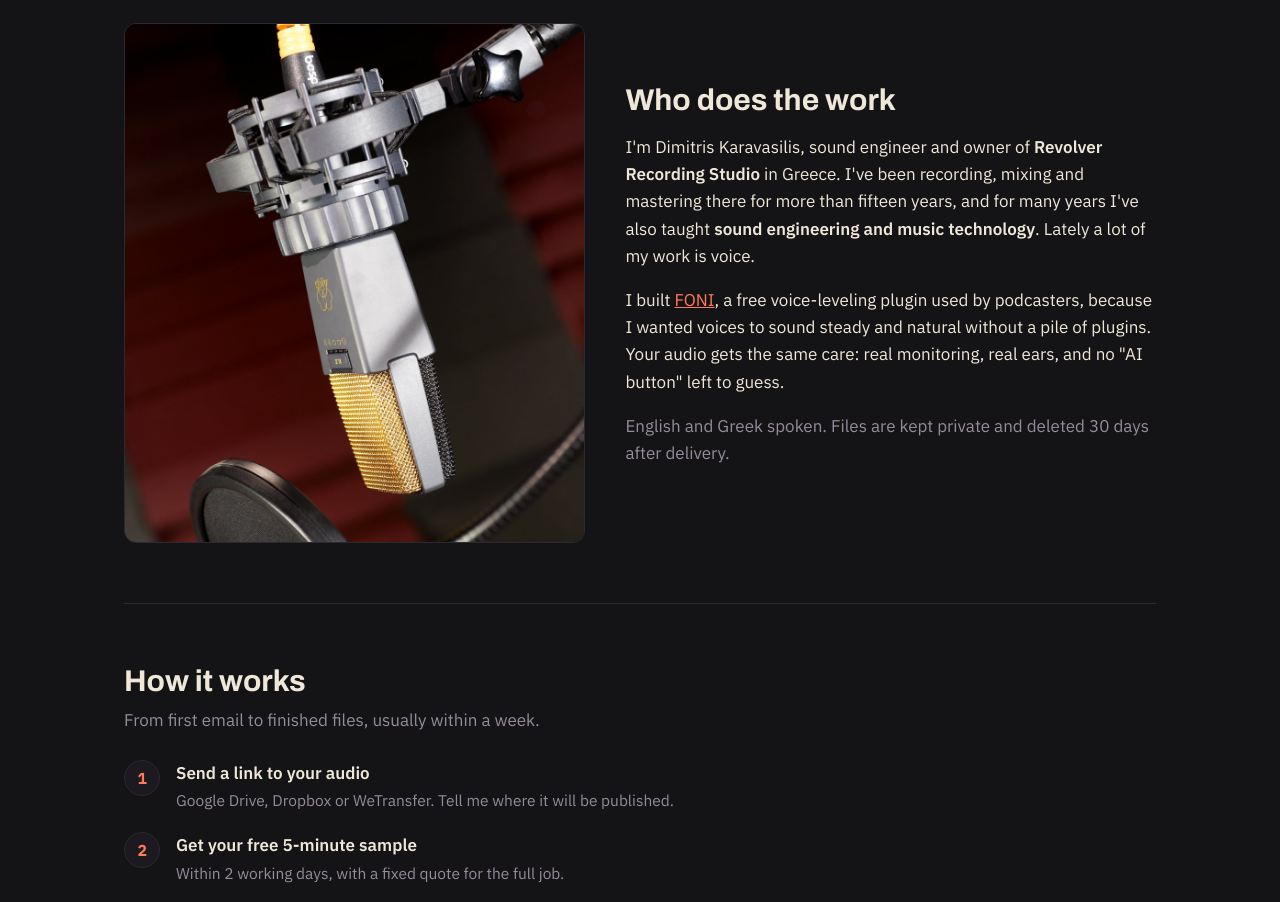
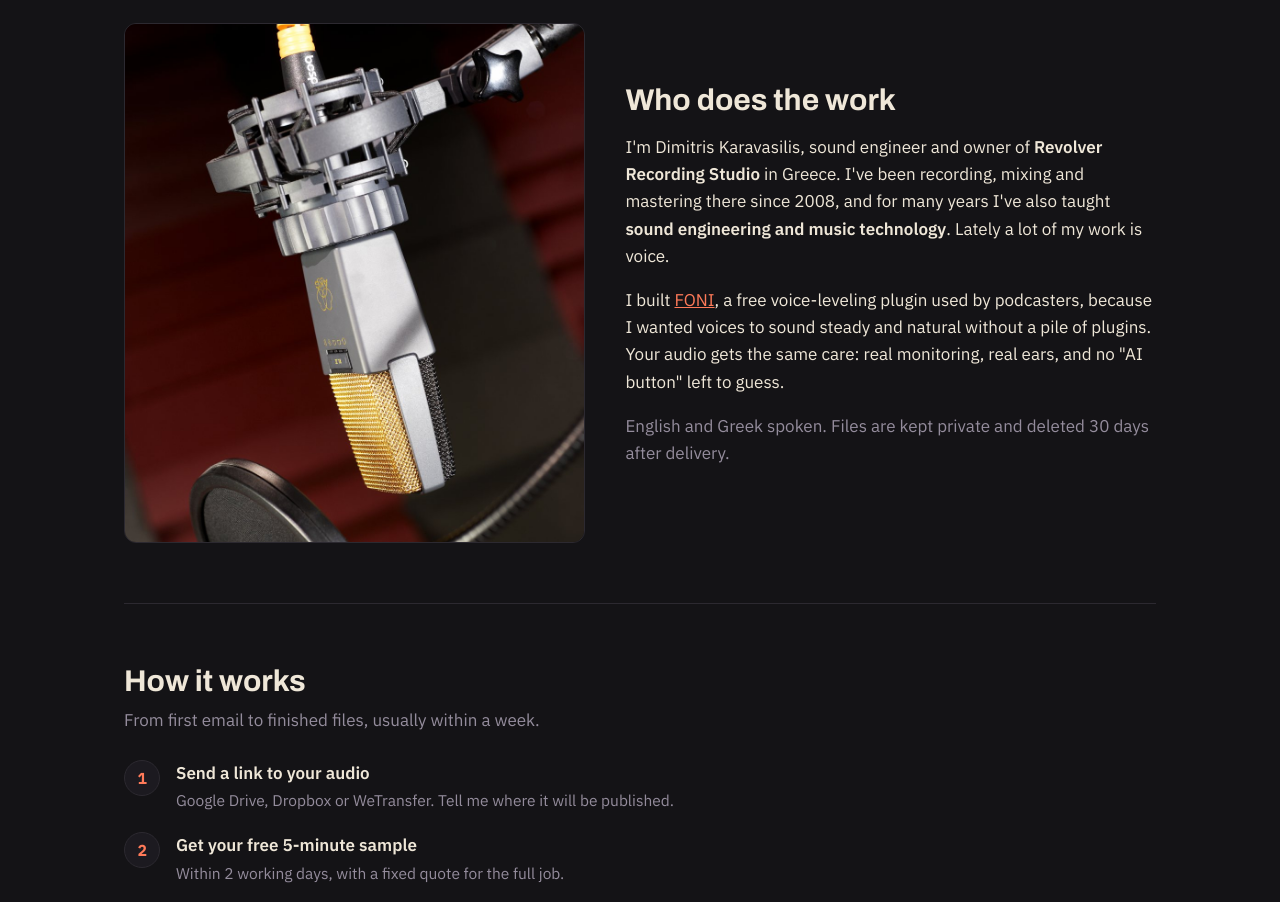
Before and after one commit to revolver-audio/revolver-audio.github.io, a plain HTML site: page services.html in a window 1280 px wide. Shown: the part 1780-2682 px from the top of the page. Drawn offline with Linux system fonts and the light colour scheme.

Commit message:
Services: studio since 2008

```diff
--- a/services.html
+++ b/services.html
@@ -133,7 +133,7 @@ footer{padding:28px 0 40px;color:var(--dim);font-size:14px}
     <img src="studio-7443.jpg" alt="Condenser microphone in the Revolver Audio studio" style="max-height:520px;object-fit:cover">
     <div>
       <h2>Who does the work</h2>
-      <p>I'm Dimitris Karavasilis, sound engineer and owner of <b>Revolver Recording Studio</b> in Greece. I've been recording, mixing and mastering there for more than fifteen years, and for many years I've also taught <b>sound engineering and music technology</b>. Lately a lot of my work is voice.</p>
+      <p>I'm Dimitris Karavasilis, sound engineer and owner of <b>Revolver Recording Studio</b> in Greece. I've been recording, mixing and mastering there since 2008, and for many years I've also taught <b>sound engineering and music technology</b>. Lately a lot of my work is voice.</p>
       <p>I built <a href="https://revolver-audio.github.io/foni-plugin/">FONI</a>, a free voice-leveling plugin used by podcasters, because I wanted voices to sound steady and natural without a pile of plugins. Your audio gets the same care: real monitoring, real ears, and no "AI button" left to guess.</p>
       <p style="color:var(--dim)">English and Greek spoken. Files are kept private and deleted 30 days after delivery.</p>
     </div>
```
